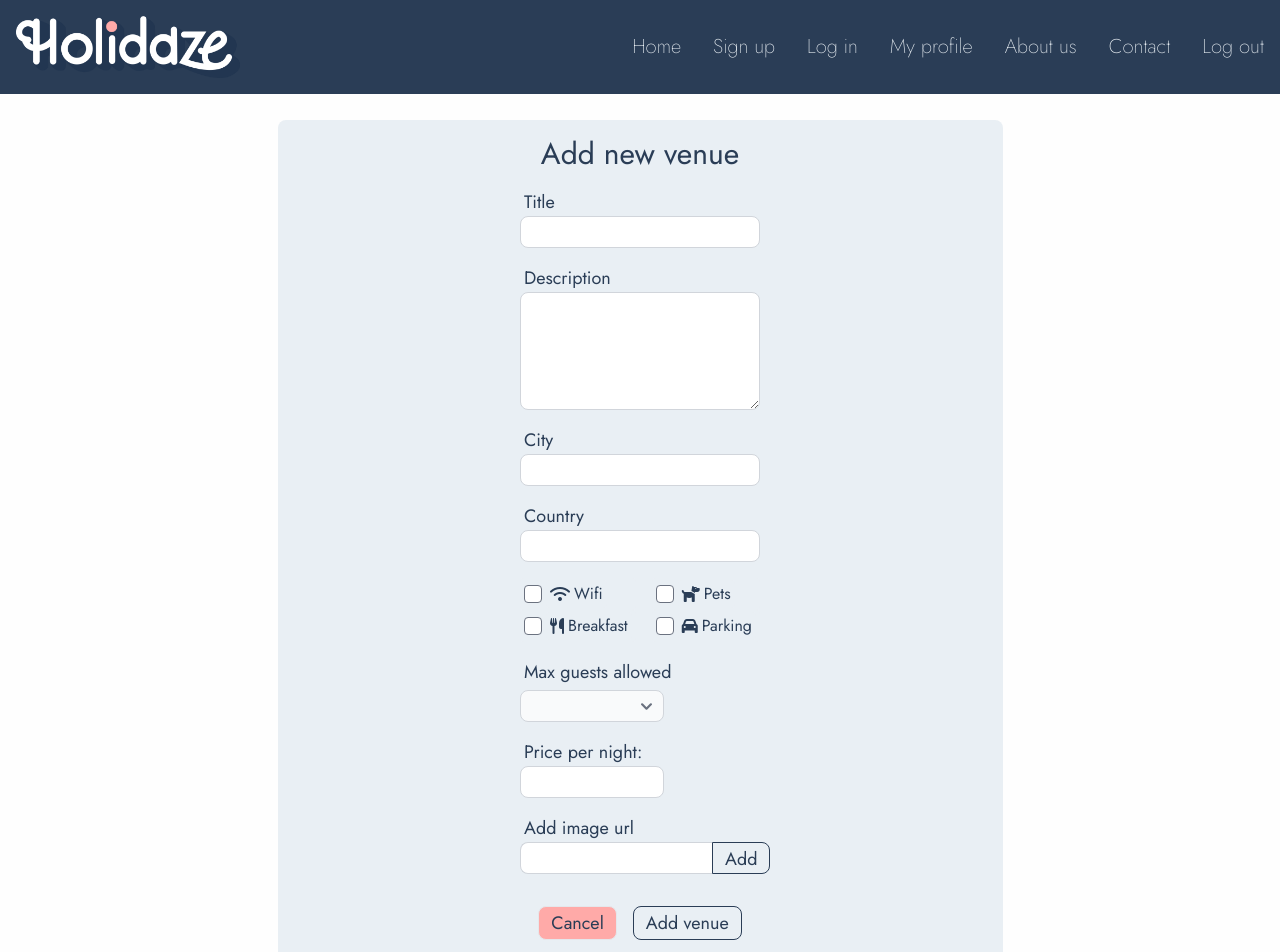
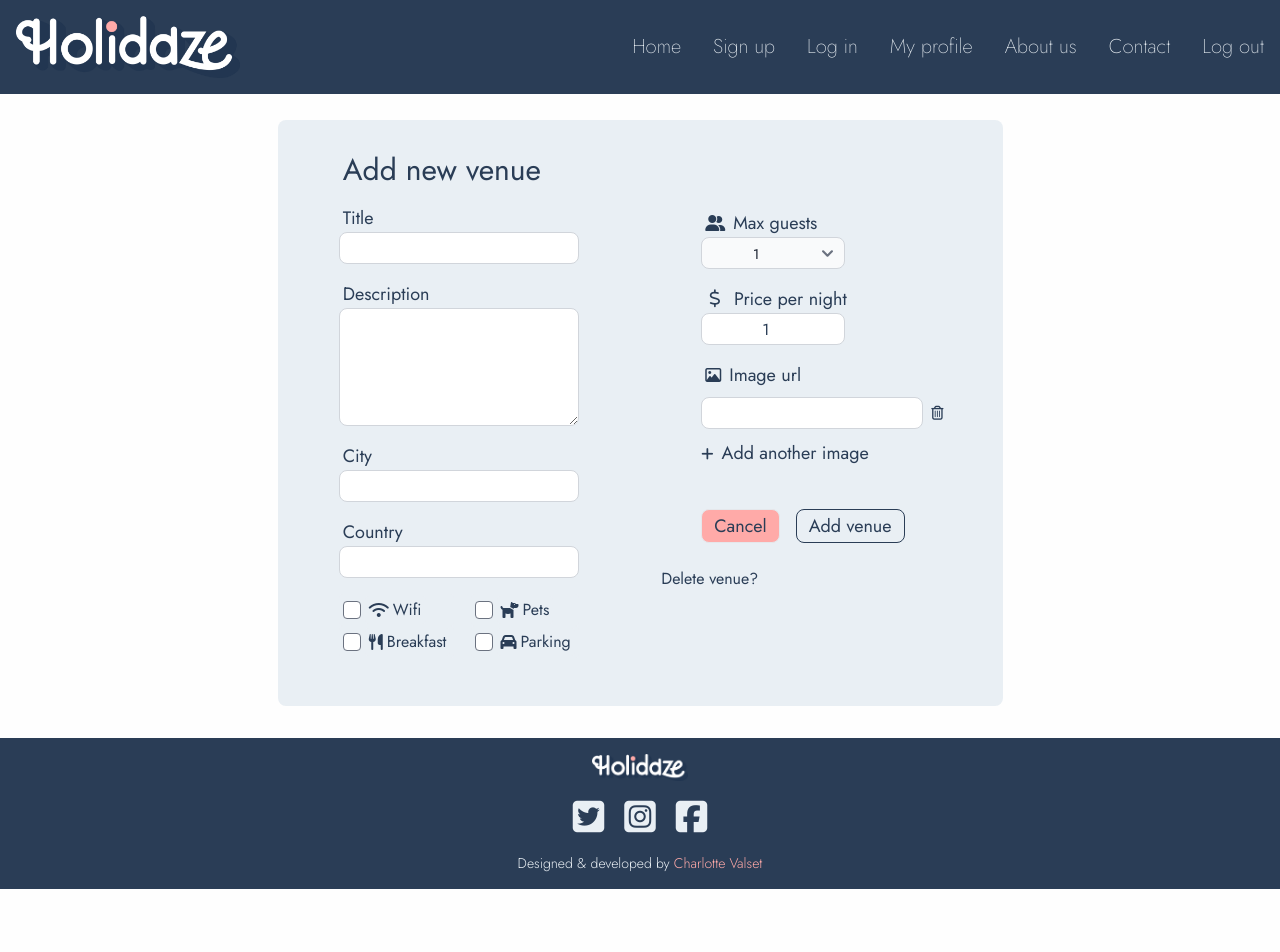
Before and after one commit to CharlotteValset/Holidaze, a React (Vite) app: page / in a window 1280 px wide. Shown: the top 952 px of the page. After the commit the page ends 889 px from the top, so only its background shows below. Built offline with nearby package versions, Linux system fonts and the light colour scheme.

Commit message:
adds defaultValues, submit(), AddImageForm, Modal

```diff
--- a/src/pages/AddEditVenue/index.jsx
+++ b/src/pages/AddEditVenue/index.jsx
@@ -1,11 +1,14 @@
-import React from "react";
-import { useForm } from "react-hook-form";
+import React, { useState } from "react";
+import { useForm, FormProvider } from "react-hook-form";
+import { yupResolver } from "@hookform/resolvers/yup";
 import * as Yup from "yup";
-import { yupResolver } from "@hookform/resolvers/yup";
 import { InputField } from "../../components/InputField";
 import { Checkbox } from "../../components/Checkbox";
 import { PrimaryButton } from "../../components/Buttons/PrimaryButton";
 import { SecondaryButton } from "../../components/Buttons/SecondaryButton";
+import { AddImageForm } from "../../components/AddImageForm";
+import { Modal } from "../../components/Modal";
+import { TextLink } from "../../components/TextLink";
 
 const validationSchema = Yup.object().shape({
   title: Yup.string().required("Venue title is required"),
@@ -16,32 +19,44 @@ const validationSchema = Yup.object().shape({
   pets: Yup.boolean(),
   breakfast: Yup.boolean(),
   parking: Yup.boolean(),
-  maxGuests: Yup.number().required("Please add maximum allowed guests").min(1),
+  maxGuests: Yup.number().required("Please add maximum allowed guests").min(1, "Minimum 1 guest required"),
   pricePrNight: Yup.number().required("Please add price per night").min(1, "Price per night must be at least 1"),
-  imageUrl: Yup.object().shape({
-    image1: Yup.string().required("Please add 1 photo of your venue"),
-    image2: Yup.string(),
-    image3: Yup.string(),
-    image4: Yup.string(),
-  }),
+  images: Yup.array()
+    .of(Yup.string().url("Invalid URL").required("At least one image is required"))
+    .min(1, "At least one image is required"),
 });
 
 export const AddEditVenue = () => {
-  const {
-    register,
-    handleSubmit, //fixing later
-    formState: { errors },
-  } = useForm({
+  const methods = useForm({
     resolver: yupResolver(validationSchema),
+    defaultValues: {
+      maxGuests: 1,
+      pricePrNight: 1,
+      images: [""],
+    },
   });
 
-  /*  Fixing later */
-  /*   const onSubmit = (data) => {
-    console.log(data);
-  }; */
+  const {
+    handleSubmit,
+    register,
+    setValue,
+    formState: { errors, isSubmitted },
+  } = methods;
+
+  const onSubmit = (data) => {
+    console.log("Form submitted:", data);
+  };
+
+  const [isModalOpen, setIsModalOpen] = useState(false);
+
   return (
-    <section className=" bg-light-blue mt-[100px] mb-8 md:mt-[120px] w-11/12 md:max-w-screen-md rounded-lg mx-auto">
-      <h1 className="pt-4 mb-2 text-[22px] sm:text-3xl text-center">Add new venue</h1>
+    <FormProvider {...methods}>
+      <form
+        onSubmit={handleSubmit(onSubmit)}
+        className="bg-light-blue mt-[100px] mb-8 md:mt-[120px] w-11/12 md:max-w-screen-md rounded-lg mx-auto md:flex md:justify-around"
+      >
+        <div className="md:pt-4 md:w-80 md:pb-8">
+          <h1 className="pt-4 mb-2 text-[22px] sm:text-3xl text-center md:text-left md:mb-4 md:ps-11">Add new venue</h1>
           <InputField
             label="Title"
             htmlFor="venueTitle"
@@ -128,10 +143,16 @@ export const AddEditVenue = () => {
               />
             </div>
           </div>
-      <div className="flex flex-col mx-auto w-60 my-2">
-        <label htmlFor="venueMaxGuests" className="ps-1 pb-1 sm:text-lg">
-          Max guests allowed
+        </div>
+        <div className="md:pt-[73px] md:w-80">
+          {" "}
+          <div className="flex flex-col mx-auto w-60 my-4">
+            <div className="ps-1">
+              <i className="fa-solid fa-user-group"></i>
+              <label htmlFor="venueMaxGuests" className="ps-2 pb-1 sm:text-lg">
+                Max guests
               </label>
+            </div>
             <select
               {...register("maxGuests", {
                 required: "Please select the maximum number of guests.",
@@ -159,7 +180,8 @@ export const AddEditVenue = () => {
             {errors.maxGuests && <p className="text-red-500 text-sm">{errors.maxGuests.message}</p>}
           </div>
           <InputField
-        label="Price per night:"
+            icon={<i className="fa-regular fa-dollar-sign ps-1"></i>}
+            label="Price per night"
             htmlFor="venuePricePrNight"
             register={register}
             registerYup="pricePrNight"
@@ -170,28 +192,31 @@ export const AddEditVenue = () => {
             className="rounded-lg h-8 border-gray-300 text-center max-w-36"
             errors={errors}
           />
-      <div className="flex flex-col mx-auto w-60 my-2">
-        <label htmlFor="image1" className="ps-1 sm:text-lg">
-          Add image url
-        </label>
-        <div className="flex">
-          <input
-            {...register("imageUrl.image1")}
-            id="image1"
-            type="url"
-            className="rounded-s-lg h-8 border-gray-300 w-48 border-e-0"
-          />
-          {errors && errors.imageUrl?.image1 && (
-            <p className="text-red-500 text-sm">{errors.imageUrl.image1.message}</p>
+          <AddImageForm setImages={setValue} errors={errors} isSubmitted={isSubmitted} />{" "}
+          <div className="flex justify-center gap-4 py-6 md:w-60 md:mx-auto md:justify-start">
+            <SecondaryButton>Cancel</SecondaryButton>
+            <PrimaryButton type="submit">Add venue</PrimaryButton>
+          </div>
+          <div className="">
+            <TextLink onClick={() => setIsModalOpen(true)}>Delete venue?</TextLink>{" "}
+            {isModalOpen && (
+              <Modal
+                isOpen={isModalOpen}
+                onClose={() => setIsModalOpen(false)}
+                title="Are you sure you want to delete this venue?"
+                footer={
+                  <>
+                    <SecondaryButton onClick={() => setIsModalOpen(false)}>Delete venue</SecondaryButton>
+                    <PrimaryButton onClick={() => setIsModalOpen(false)} className="">
+                      Keep venue
+                    </PrimaryButton>
+                  </>
+                }
+              ></Modal>
             )}
-          <PrimaryButton className="rounded-s-none h-8">Add</PrimaryButton>
           </div>
         </div>
-
-      <div className="flex justify-center gap-4 py-6">
-        <SecondaryButton>Cancel</SecondaryButton>
-        <PrimaryButton>Add venue</PrimaryButton>
-      </div>
-    </section>
+      </form>
+    </FormProvider>
   );
 };
```
Lines whose indentation alone changed are shown as unchanged.
